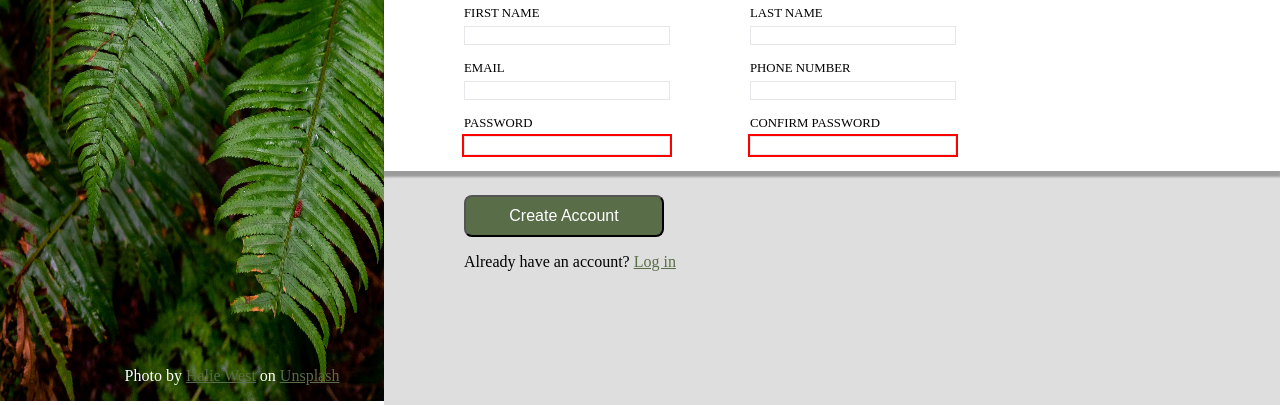
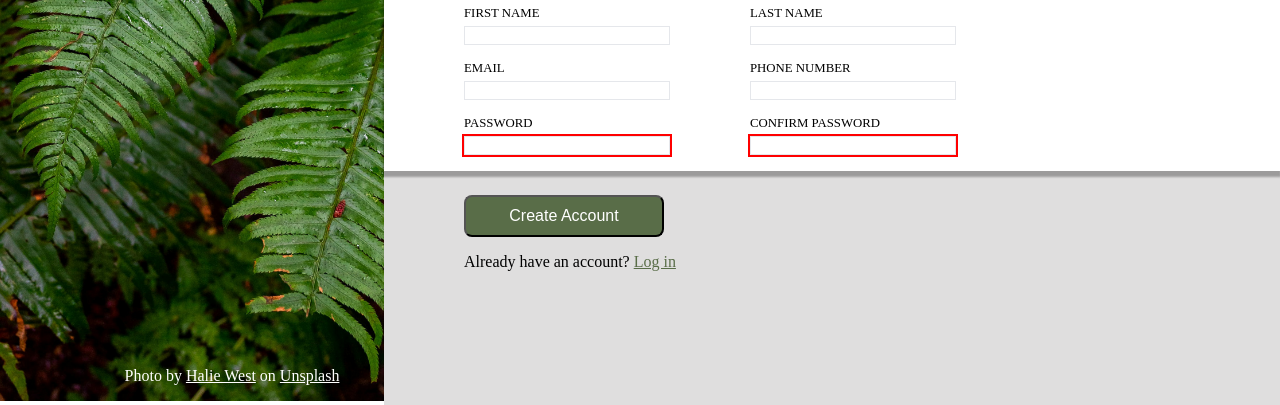
Before and after one commit to seejl25/sign-up-form, a plain HTML site: page index.html in a window 1280 px wide. Shown: the part 399-804 px from the top of the page. Drawn offline with Linux system fonts and the light colour scheme.

Commit message:
changed credits link to white

```diff
--- a/styles.css
+++ b/styles.css
@@ -5,15 +5,14 @@
 
 body {
     display: flex;
-    min-height: 100vh;
     margin: 0;
     padding: 0;
 }
 
 .background-image img {
-    min-height: 100vh;
+    height: 100vh;
     width: 30vw;
-    /* position: absolute; */
+    object-fit: cover;
 }
 
 .logo-image {
@@ -32,11 +31,10 @@ body {
 .background p {
     position: absolute;
     bottom: 0%;
-
     color: white;
 }
 
-p a {
+.background a {
     color: white;
 }
 
```
